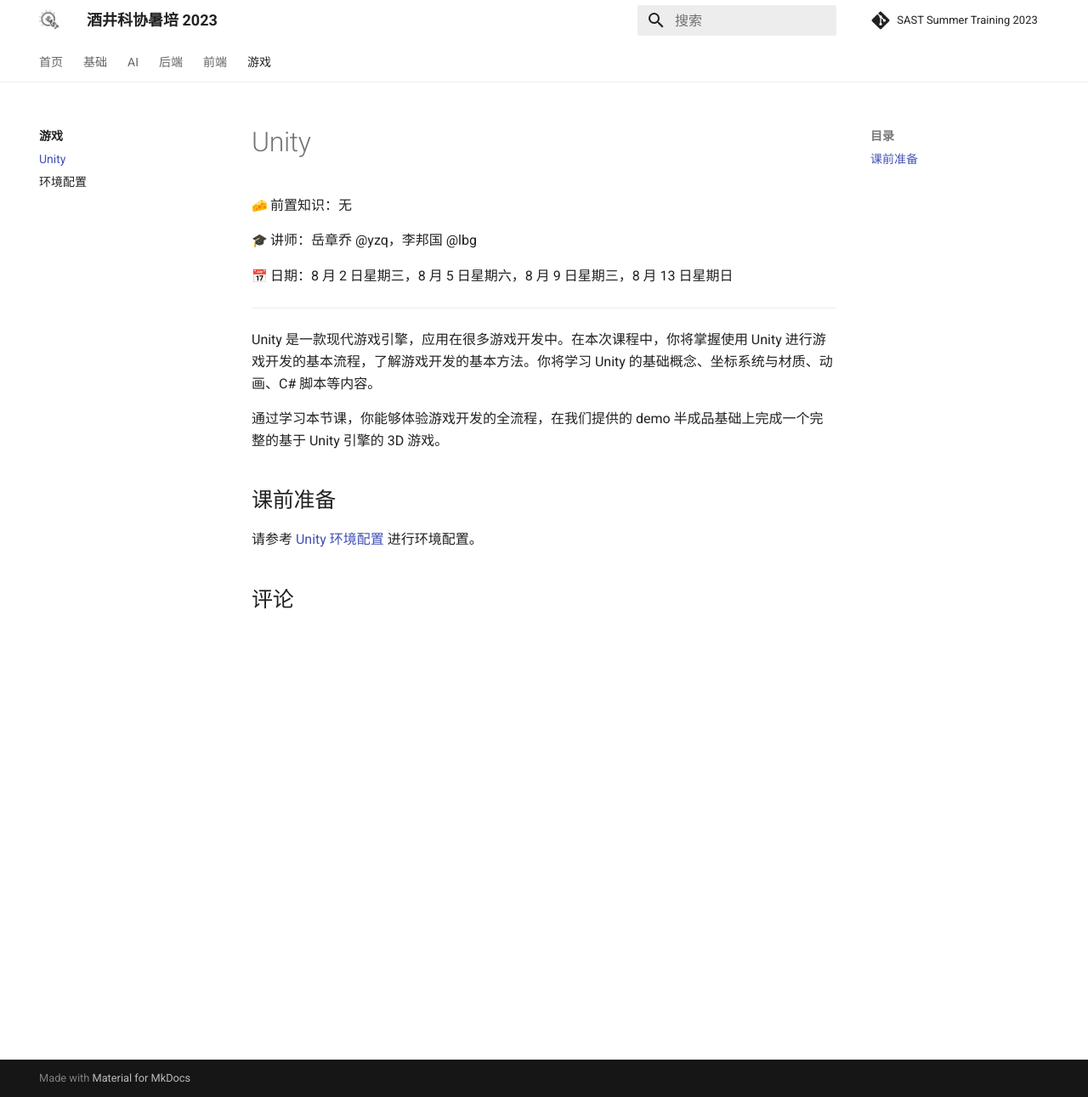
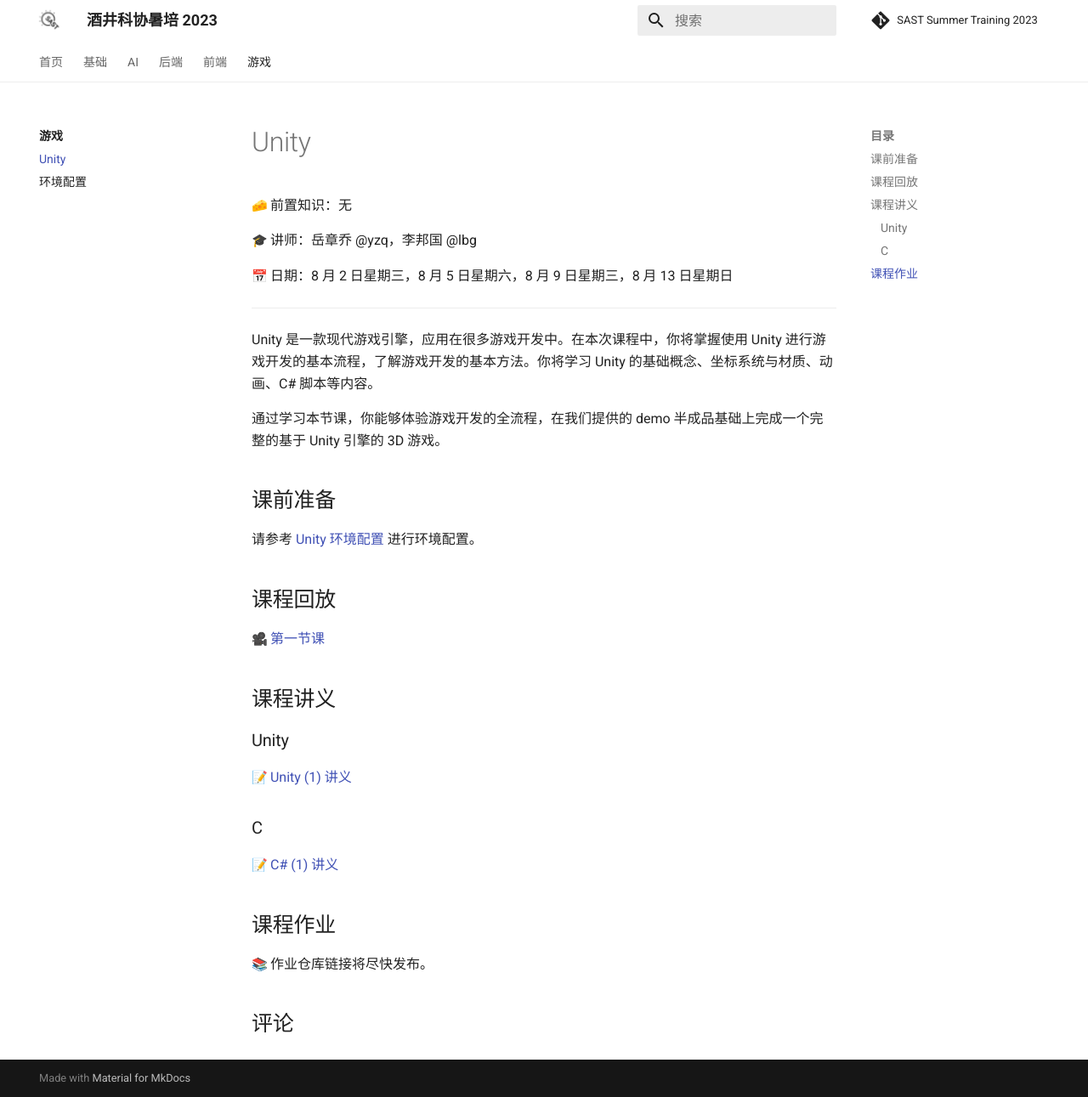
Before and after one commit to sast-summer-training-2023/sast-summer-training-2023.github.io, an MkDocs documentation site: the page built from docs/game/unity.md, in a window 1280 px wide and 1291 px high. Shown: the whole window at 85% size. Built offline with MkDocs 1.6.1 and Material for MkDocs 9.7.7, drawn with Linux system fonts in a browser that asks for light colours; emoji names are drawn with the system emoji font; comment, search, counter and statistics services are not loaded.

Commit message:
feat(unity): playback and lecture notes

```diff
--- a/docs/game/index.md
+++ b/docs/game/index.md
@@ -10,3 +10,13 @@
 ### 课前准备
 
 请参考 [Unity 环境配置](/game/env) 配置 Unity 环境。
+
+### 课程讲义 & 课后作业
+
+:movie_camera: [课程回放](https://www.bilibili.com/video/BV1rM4y1H7C1)
+
+:memo: [Unity 讲义](/pdfs/unity-1.pdf)
+
+:memo: [C# 讲义](/pdfs/csharp-1.pdf)
+
+:books: 作业仓库链接将尽快发布。
--- a/docs/game/unity.md
+++ b/docs/game/unity.md
@@ -15,3 +15,21 @@
 ## 课前准备
 
 请参考 [Unity 环境配置](/game/env) 进行环境配置。
+
+## 课程回放
+
+:movie_camera: [第一节课](https://www.bilibili.com/video/BV1rM4y1H7C1)
+
+## 课程讲义
+
+### Unity
+
+:memo: [Unity (1) 讲义](/pdfs/unity-1.pdf)
+
+### C#
+
+:memo: [C# (1) 讲义](/pdfs/csharp-1.pdf)
+
+## 课程作业
+
+:books: 作业仓库链接将尽快发布。
```
Also changed, not shown: docs/index.md (+10 -0 lines), 2 other files.
